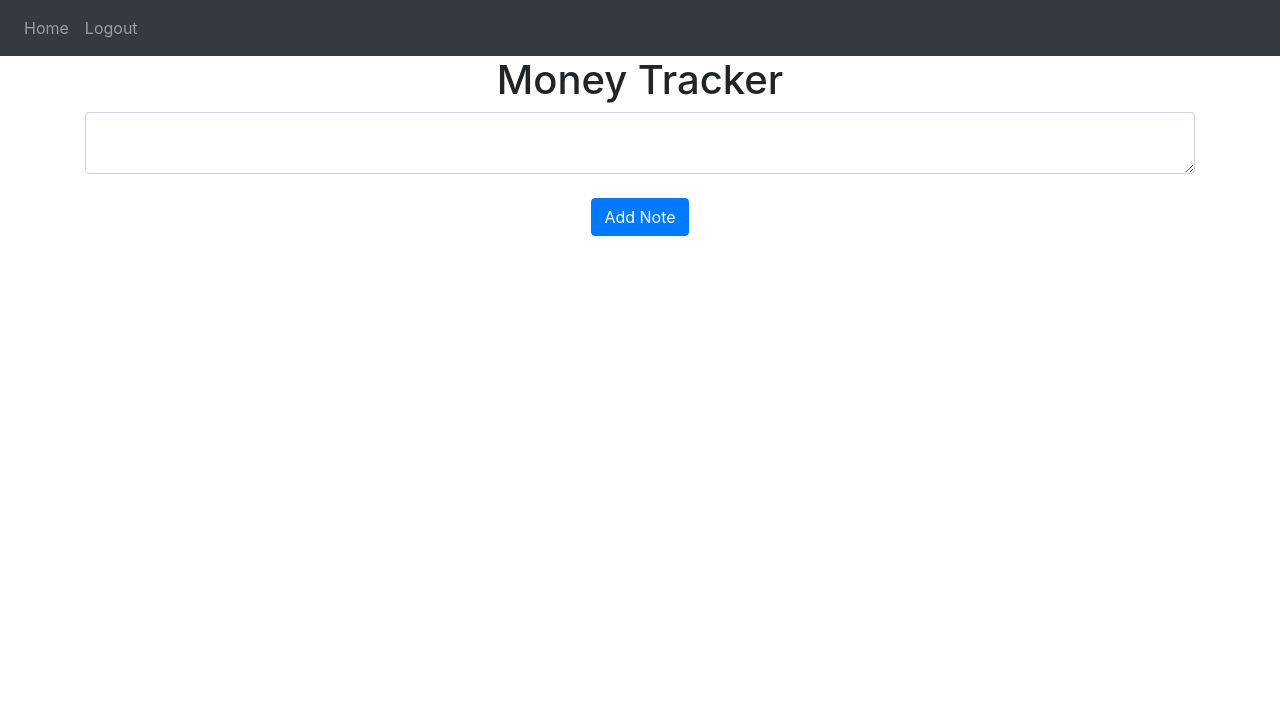
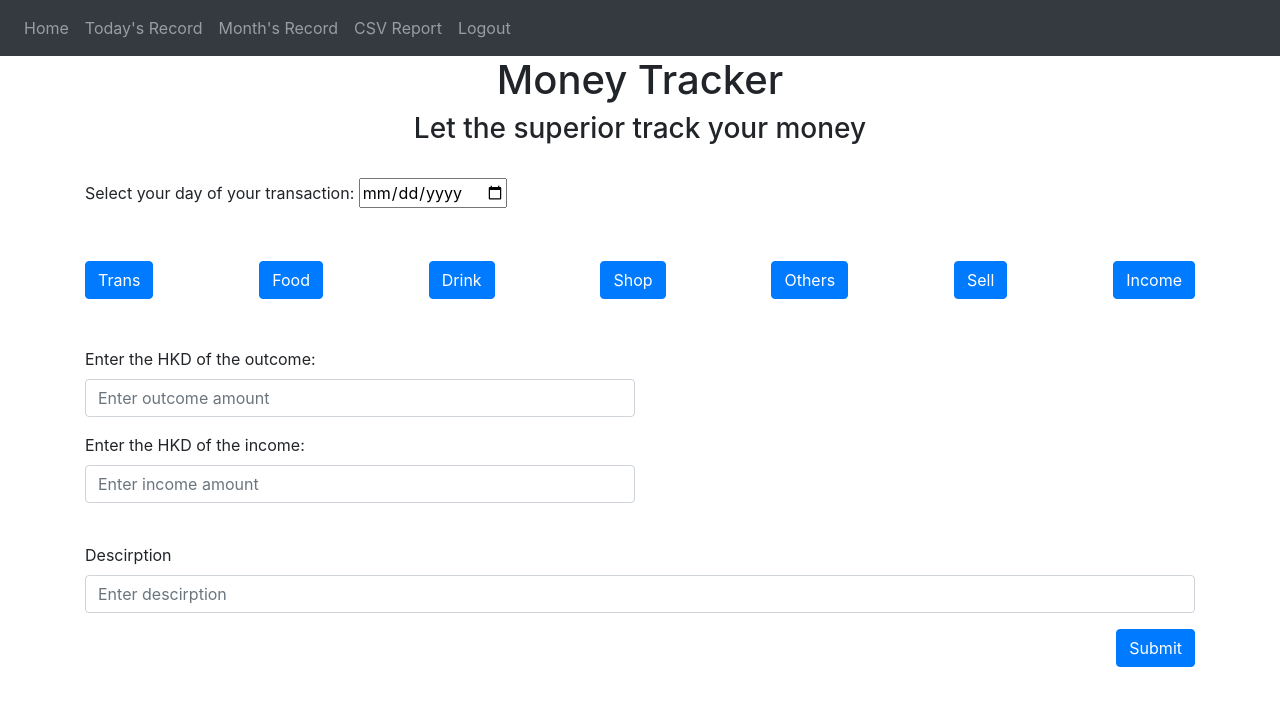
Before and after one commit to supernovaBvS/moneyy-moneyy, a Flask app: page / in a window 1280 px wide. Shown: the top 706 px of the page. Run offline with Flask 2, Linux system fonts and the light colour scheme; a user stored in the database is signed in; data that the repository does not hold is empty; some libraries are stand-ins or nearby versions.

Commit message:
testing for input template

```diff
--- a/web/__init__.py
+++ b/web/__init__.py
@@ -20,7 +20,7 @@ def create_app():
     app.register_blueprint(auth, url_prefix='/')
     app.register_blueprint(views, url_prefix='/')
 
-    from .models import User, Note
+    from .models import User, Note, Transaction
 
     with app.app_context():
         db.create_all()
--- a/web/templates/base.html
+++ b/web/templates/base.html
@@ -16,6 +16,17 @@
       crossorigin="anonymous"
     />
     <title>{% block title %}Home{% endblock %}</title>
+    <style>
+      .button-group {
+      display: flex;
+      justify-content: space-between;
+    }
+
+    .form-row .form-group {
+    display: inline-block;
+    margin-right: 10px; /* Optional margin between the form-groups */
+    }
+    </style>
 </head>
 <body>
     <nav class="navbar navbar-expand-lg navbar-dark bg-dark">
@@ -31,6 +42,12 @@
           <div class="navbar-nav">
             {% if user.is_authenticated %}
             <a class="nav-item nav-link" id="home" href="/">Home</a>
+            <a class="nav-item nav-link" id="today" href="/">Today's Record</a>
+            <a class="nav-item nav-link" id="month" href="/">Month's Record</a>
+            <a class="nav-item nav-link" id="csv" href="/">CSV Report</a>
+            <!--today
+                month
+                csv-->
             <a class="nav-item nav-link" id="logout" href="/logout">Logout</a>
             {% else %}
             <a class="nav-item nav-link" id="login" href="/login">Login</a>
--- a/web/templates/home.html
+++ b/web/templates/home.html
@@ -2,7 +2,8 @@
 
 {% block content %}
 <h1 align="center">Money Tracker</h1>
-<ul class="list-group list-group-flush" id="notes">
+<!--
+    <ul class="list-group list-group-flush" id="notes">
     {% for note in user.notes %}
     <li class="list-group-item">{{ note.data }}
         <button type="button" class="close" onclick="deleteNote({{ note.id }})">
@@ -18,4 +19,74 @@
         <button type="submit" class="btn btn-primary">Add Note</button>
     </div>
     </form>
+-->
+
+
+<form method="POST">
+    <h3 align="center">Let the superior track your money</h3>
+    <br>
+    <label for="birthdate">Select your day of your transaction:</label>
+    <input type="date" id="birthdate" name="birthdate">
+    <br>
+    <br>
+    <br>
+    <div class="button-group" >
+        <button id="trans-btn" class="btn btn-primary" type="button">Trans</button>
+        <button id="food-btn" class="btn btn-primary" type="button">Food</button>
+        <button id="drink-btn" class="btn btn-primary" type="button">Drink</button>
+        <button id="shop-btn" class="btn btn-primary" type="button">Shop</button>
+        <button id="ran-btn" class="btn btn-primary" type="button">Others</button>
+        <button id="sell-btn" class="btn btn-primary" type="button">Sell</button>
+        <button id="income-btn" class="btn btn-primary" type="button">Income</button>
+      </div>
+      <br>
+    <div class="form-row">
+        <div class="form-group col-md-6">
+          <br>
+          <label for="outcome">Enter the HKD of the outcome:</label>
+          <input type="outcome" class="form-control" id="outcome" name="outcome" placeholder="Enter outcome amount">
+        </div>
+        <div class="form-group col-md-6">
+          <label for="income">Enter the HKD of the income:</label>
+          <input type="text" class="form-control" id="income" name="income" placeholder="Enter income amount">
+        </div>
+      </div>
+    <br>
+    <div class="form-group">
+        <label for="firstName">Descirption</label>
+        <input
+        type="text"
+        class="form-control"
+        id="descirption"
+        name="descirption"
+        placeholder="Enter descirption"
+        />
+    </div>
+    <!--
+    <div class="form-group">
+        <label for="password1">Password</label>
+        <input
+        type="password"
+        class="form-control"
+        id="password1"
+        name="password1"
+        placeholder="Enter password"
+        />
+    </div>
+    <div class="form-group">
+        <label for="password2">Password (Confirm)</label>
+        <input
+        type="password"
+        class="form-control"
+        id="password2"
+        name="password2"
+        placeholder="Confirm password"
+        />
+    </div>
+-->
+    <div style="text-align: right;">
+        <button type="submit" class="btn btn-primary">Submit</button>
+    </div>
+
+    </form>
 {% endblock %}
--- a/web/views.py
+++ b/web/views.py
@@ -1,8 +1,10 @@
 from flask import Blueprint, render_template, request, flash, jsonify
 from flask_login import login_required, current_user
-from .models import Note
+# from .models import Note
+from .models import Transaction
 from . import db
 import json
+import pandas as pd
 
 views = Blueprint('views', __name__)
 
@@ -11,26 +13,49 @@ views = Blueprint('views', __name__)
 @login_required
 def home():
     if request.method == 'POST':
-        note = request.form.get('note')
+        date = request.form.get('date')
+        category = request.form.get('category')
+        income = request.form.get('income')
+        outcome = request.form.get('outcome')
+        des = request.form.get('des')
 
-        if len(note) < 1:
-            flash('note is too short', category='error')
+        if len(date) < 1 | len(category) < 1:
+            flash('transaction is invalid', category='error')
         else:
-            new_note = Note(data=note, user_id=current_user.id)
-            db.session.add(new_note)
+            new_transaction = Transaction(date=date, category=category, income=income, outcome=outcome, des=des, user_id=current_user.id, )
+            db.session.add(new_transaction)
             db.session.commit()
-            flash('note is added', category='success')
+            flash('transaction is added', category='success')
 
     return render_template("home.html", user=current_user)
+    # if request.method == 'POST':
+    #     note = request.form.get('note')
 
-@views.route('/delete-note', methods=['POST'])
-def delete_note():
-    note = json.loads(request.data)
-    noteId = note['noteId']
-    note = Note.query.get(noteId)
-    if note:
-        if note.user_id == current_user.id:
-            db.session.delete(note)
-            db.session.commit()
+    #     if len(note) < 1:
+    #         flash('note is too short', category='error')
+    #     else:
+    #         new_note = Note(data=note, user_id=current_user.id)
+    #         db.session.add(new_note)
+    #         db.session.commit()
+    #         flash('note is added', category='success')
 
-    return jsonify({})
+    # return render_template("home.html", user=current_user)
+
+
+# @views.route('/month', methods=['GET'])
+# def month():
+    # query = f"SELECT SUM(outcome) FROM transactions WHERE EXTRACT(MONTH FROM date) = {month}"
+    # df = pd.read_sql(query, engine)
+    # return df.iloc[0][0]
+
+# @views.route('/delete-note', methods=['POST'])
+# def delete_note():
+#     note = json.loads(request.data)
+#     noteId = note['noteId']
+#     note = Transaction.query.get(noteId)
+#     if note:
+#         if note.user_id == current_user.id:
+#             db.session.delete(note)
+#             db.session.commit()
+
+#     return jsonify({})
```
Also changed, not shown: web/models.py (+11 -0 lines), web/templates/month.html (added, +21 -0 lines), instance/transactionss.db.
